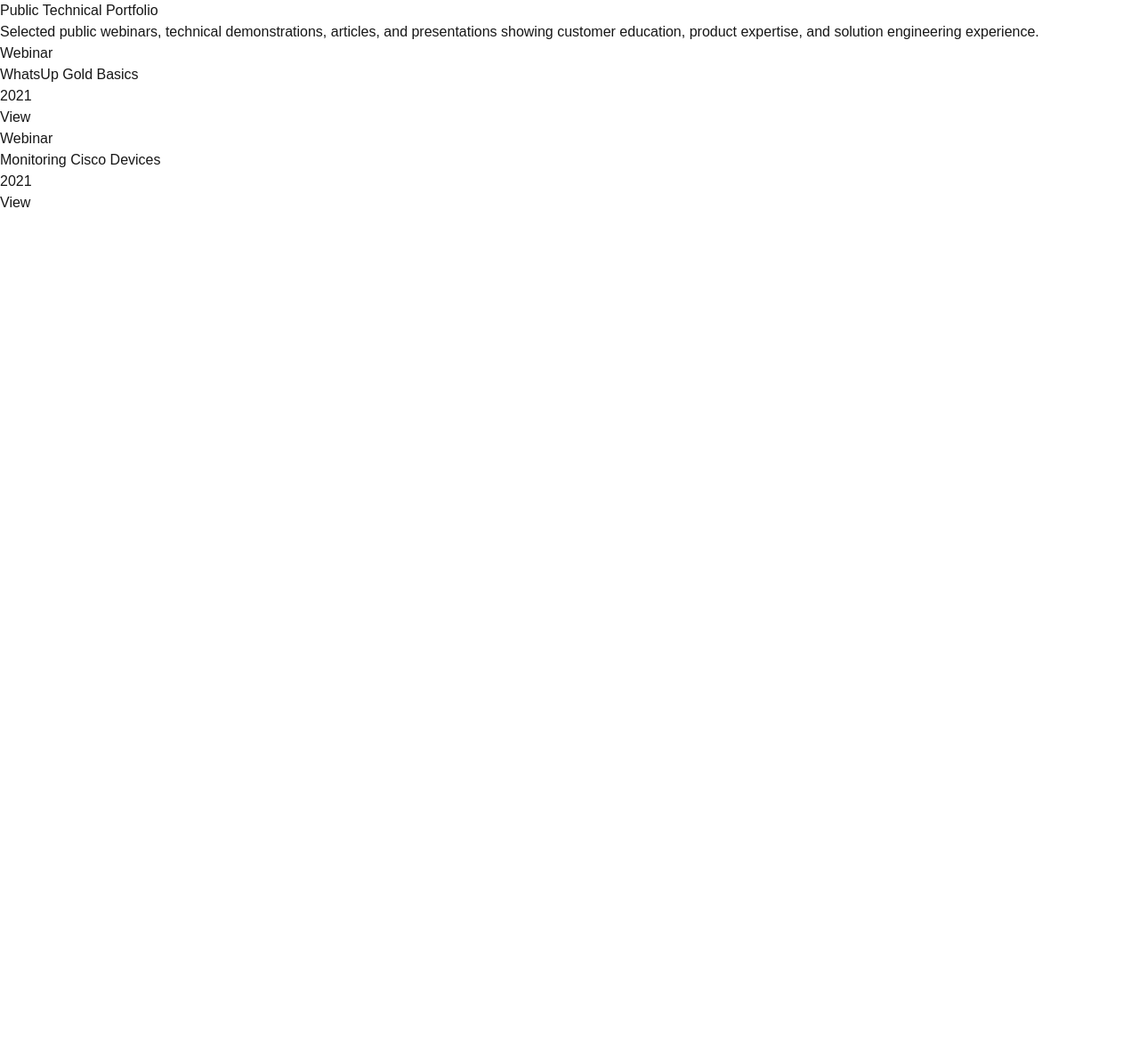
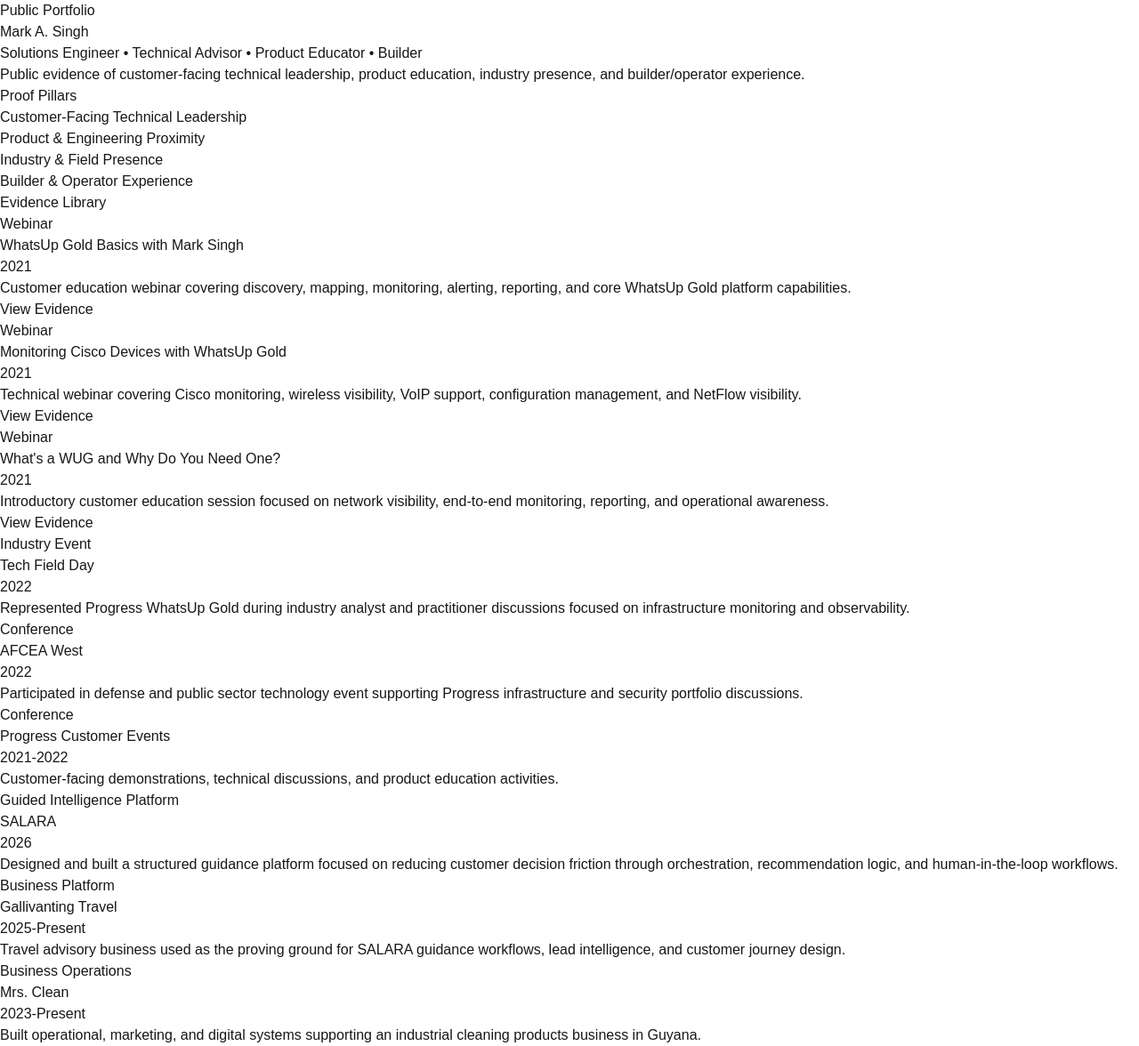
Before and after one commit to masingh882/markasingh-portfolio, a Next.js app: page /portfolio in a window 1280 px wide. Shown: the whole page at 89% size. Before the commit the page ends 800 px from the top, so only its background shows below. Built offline with nearby package versions, Linux system fonts and the light colour scheme.

Commit message:
Build MAS portfolio page structure

```diff
--- a/app/data/projects.ts
+++ b/app/data/projects.ts
@@ -1 +1,46 @@
-export const projects = [];
+export const projects = [
+  {
+    title: "SALARA",
+    category: "Guided Intelligence Platform",
+    year: "2026",
+    description:
+      "Designed and built a structured guidance platform focused on reducing customer decision friction through orchestration, recommendation logic, and human-in-the-loop workflows.",
+    technologies: [
+      "Next.js",
+      "TypeScript",
+      "Vercel",
+      "AI Orchestration",
+      "Workflow Design"
+    ],
+    url: "",
+  },
+
+  {
+    title: "Gallivanting Travel",
+    category: "Business Platform",
+    year: "2025-Present",
+    description:
+      "Travel advisory business used as the proving ground for SALARA guidance workflows, lead intelligence, and customer journey design.",
+    technologies: [
+      "Next.js",
+      "Vercel",
+      "Microsoft Clarity",
+      "Email Automation"
+    ],
+    url: "",
+  },
+
+  {
+    title: "Mrs. Clean",
+    category: "Business Operations",
+    year: "2023-Present",
+    description:
+      "Built operational, marketing, and digital systems supporting an industrial cleaning products business in Guyana.",
+    technologies: [
+      "AI Content Workflows",
+      "Catalog Development",
+      "Website Development"
+    ],
+    url: "",
+  },
+];
--- a/app/data/timeline.ts
+++ b/app/data/timeline.ts
@@ -1 +1,36 @@
-export const timeline = [];
+export const timeline = [
+  {
+    year: "1994-1998",
+    title: "US Army",
+    description:
+      "92A Automated Logistics Specialist, Bosnia/NATO operations.",
+  },
+
+  {
+    year: "2000-2022",
+    title: "Ipswitch / Progress",
+    description:
+      "Technical Support Manager → Senior Support Engineer → Senior Solutions Engineer.",
+  },
+
+  {
+    year: "2022-2023",
+    title: "iboss",
+    description:
+      "Solutions Engineer supporting SASE and Zero Trust initiatives.",
+  },
+
+  {
+    year: "2023-Present",
+    title: "Mrs. Clean",
+    description:
+      "Founder and operator supporting business growth and digital modernization.",
+  },
+
+  {
+    year: "2025-Present",
+    title: "Gallivanting Travel & SALARA",
+    description:
+      "Founder focused on guided intelligence, customer workflows, and operational decision systems.",
+  },
+];
--- a/app/data/webinars.ts
+++ b/app/data/webinars.ts
@@ -1,41 +1,29 @@
 export const webinars = [
   {
-    title: "WhatsUp Gold Basics",
+    title: "WhatsUp Gold Basics with Mark Singh",
+    category: "Webinar",
+    year: "2021",
     platform: "Progress Webinar Portal",
-    year: "2021",
-    category: "Webinar",
     description:
-      "45-minute deep dive covering core WhatsUp Gold functionality, platform architecture, and operational monitoring workflows.",
-    url: "",
+      "Customer education webinar covering discovery, mapping, monitoring, alerting, reporting, and core WhatsUp Gold platform capabilities.",
+    url: "https://www.whatsupgold.com/resources/webinars/whatsup-gold-basics/thank-you",
   },
-
   {
     title: "Monitoring Cisco Devices with WhatsUp Gold",
+    category: "Webinar",
+    year: "2021",
     platform: "Progress Webinar Portal",
-    year: "2021",
-    category: "Webinar",
     description:
-      "Cisco monitoring, wireless visibility, VoIP monitoring, and NetFlow integration.",
-    url: "",
+      "Technical webinar covering Cisco monitoring, wireless visibility, VoIP support, configuration management, and NetFlow visibility.",
+    url: "https://www.whatsupgold.com/resources/webinars/monitoring-cisco-devices-with-whatsup-gold",
   },
-
-  {
-    title: "Best Practice Series - Monitors in WhatsUp Gold",
-    platform: "Progress Webinar Portal",
-    year: "2021",
-    category: "Webinar",
-    description:
-      "Monitoring strategy session covering active, passive, and performance monitoring approaches.",
-    url: "",
-  },
-
   {
     title: "What's a WUG and Why Do You Need One?",
+    category: "Webinar",
+    year: "2021",
     platform: "Progress Webinar Portal",
-    year: "2021",
-    category: "Webinar",
     description:
-      "High-level discussion of network visibility, infrastructure monitoring, and operational intelligence.",
-    url: "",
+      "Introductory customer education session focused on network visibility, end-to-end monitoring, reporting, and operational awareness.",
+    url: "https://www.whatsupgold.com/resources/webinars/whats-a-wug-and-why-do-you-need-one",
   },
 ];
--- a/app/portfolio/page.tsx
+++ b/app/portfolio/page.tsx
@@ -1,27 +1,49 @@
-import { portfolioItems } from "../data/portfolio";
+import { webinars } from "../data/webinars";
+import { events } from "../data/events";
+import { projects } from "../data/projects";
+
+const evidenceItems = [...webinars, ...events, ...projects];
 
 export default function PortfolioPage() {
   return (
     <main>
       <section>
-        <h1>Public Technical Portfolio</h1>
+        <p>Public Portfolio</p>
+        <h1>Mark A. Singh</h1>
         <p>
-          Selected public webinars, technical demonstrations, articles, and
-          presentations showing customer education, product expertise, and
-          solution engineering experience.
+          Solutions Engineer • Technical Advisor • Product Educator • Builder
+        </p>
+        <p>
+          Public evidence of customer-facing technical leadership, product
+          education, industry presence, and builder/operator experience.
         </p>
       </section>
 
       <section>
-        {portfolioItems.map((item) => (
+        <h2>Proof Pillars</h2>
+        <ul>
+          <li>Customer-Facing Technical Leadership</li>
+          <li>Product & Engineering Proximity</li>
+          <li>Industry & Field Presence</li>
+          <li>Builder & Operator Experience</li>
+        </ul>
+      </section>
+
+      <section>
+        <h2>Evidence Library</h2>
+
+        {evidenceItems.map((item) => (
           <article key={item.title}>
             <p>{item.category}</p>
-            <h2>{item.title}</h2>
+            <h3>{item.title}</h3>
             <p>{item.year}</p>
+            <p>{item.description}</p>
 
-            <a href={item.url} target="_blank" rel="noreferrer">
-              View
-            </a>
+            {item.url && (
+              <a href={item.url} target="_blank" rel="noreferrer">
+                View Evidence
+              </a>
+            )}
           </article>
         ))}
       </section>
```
